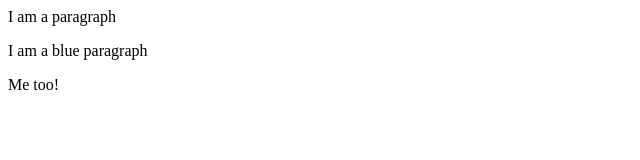
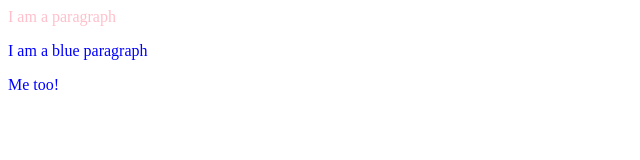
Before and after one commit to lauralikespi/learningCodingRMs, a plain HTML site: page session2/2. IDs & Classes /index.html in a window 1280 px wide. Shown: the whole page, without its empty margins (0-640 px from the left). Drawn offline with Linux system fonts and the light colour scheme.

Commit message:
session2

```diff
--- a/session2/2. IDs & Classes /css/main.css
+++ b/session2/2. IDs & Classes /css/main.css
@@ -1,10 +1,12 @@
-p {
-	color: blue;
-}
-
-/*
 .blue {
     color: blue;
 }
 
-*/
+p {
+	color: purple;
+}
+
+
+p {
+	color: pink;
+}
--- a/session2/2. IDs & Classes /index.html
+++ b/session2/2. IDs & Classes /index.html
@@ -2,7 +2,7 @@
 <html>
 	<head>
 		<title> Session 2 - CSS </title>
-		<!--<link href="css/main.css" type="text/css" rel="stylesheet"/>-->
+		<link href="css/main.css" type="text/css" rel="stylesheet"/>
 	</head>
 
 	<body>
@@ -13,6 +13,9 @@
 
 		<p class="blue"> Me too! </p>
 
+
+		<div class=
+
 	</body>
 
 
```
Also changed, not shown: session2/3. Buttons, Inputs & Forms/index.html (+4 -0 lines), 2 other files.
